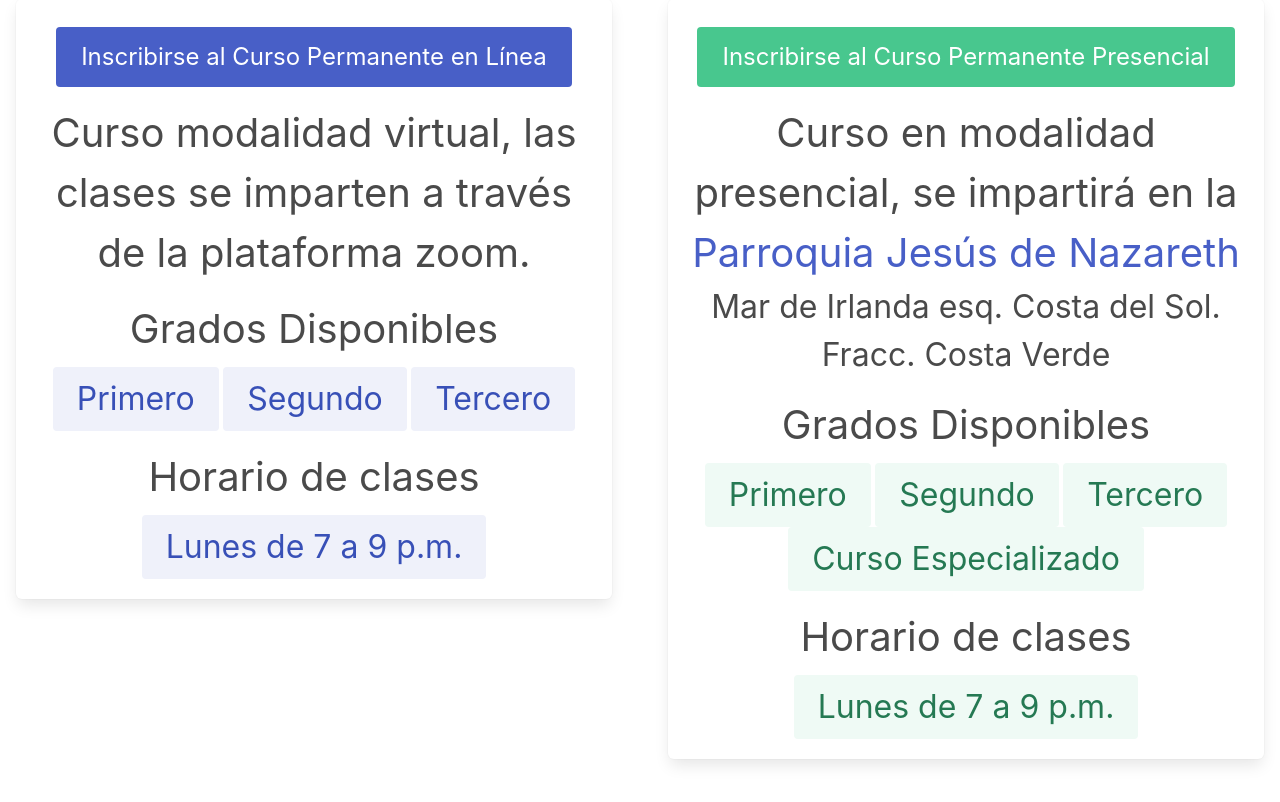
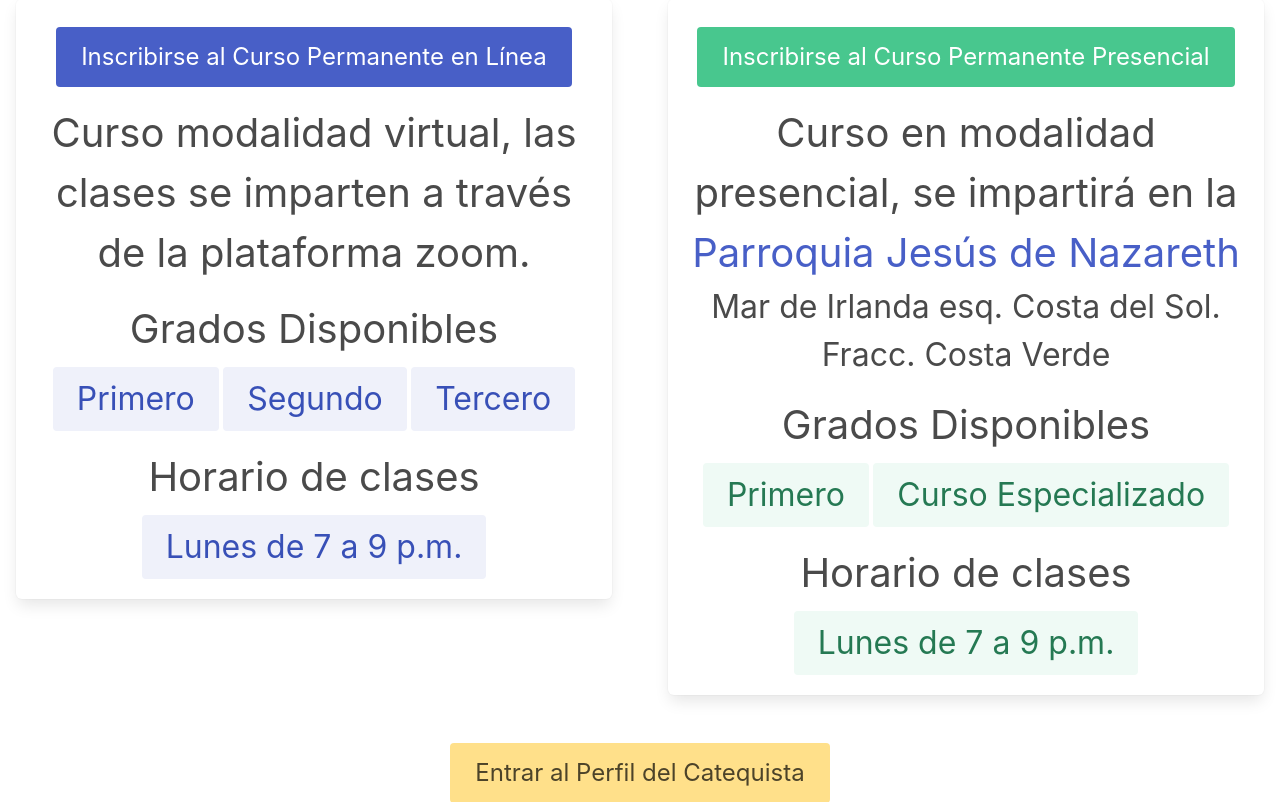
Before and after one commit to floresgfelipe/perma23, a Flask app: page / in a window 1280 px wide. Shown: the part 69-871 px from the top of the page. Run offline with Flask 3, Linux system fonts and the light colour scheme.

Commit message:
Arreglar grados presenciales

```diff
--- a/app/forms.py
+++ b/app/forms.py
@@ -174,8 +174,6 @@
         choices=[
             ('', ''),
             (1, 'Primer Grado'),
-            (2, 'Segundo Grado'),
-            (3, 'Tercer Grado'),
             (4, 'Curso Especializado')
         ],
         render_kw={'autocomplete':'off', 'class':'select'}
--- a/app/templates/index.html
+++ b/app/templates/index.html
@@ -36,8 +36,6 @@
                         <p class="is-size-2 mt-4">Grados Disponibles</p>
                         <div class="container has-text-centered mt-2">
                             <span class="tag is-large is-success is-light">Primero</span>
-                            <span class="tag is-large is-success is-light">Segundo</span>
-                            <span class="tag is-large is-success is-light">Tercero</span>
                             <span class="tag is-large is-success is-light">Curso Especializado</span>
                         </div>
                         <p class="is-size-2 mt-4">Horario de clases</p>
--- a/app/templates/presencial.html
+++ b/app/templates/presencial.html
@@ -3,7 +3,7 @@
 {% block content %}
 <div class="mx-4 mt-2 container has-text-centered">
     <div class="container mb-4">
-        <div class="notification is-link has-text-centered is-size-4 is-size-1-touch">
+        <div class="notification is-success has-text-centered is-size-4 is-size-1-touch">
             <p>Inscripción para el Curso Permanente de la Escuela Diocesana de Catequesis</p>
         </div>
         <p class="box title is-3 mb-6 is-size-1-touch">Modalidad Presencial</p>
```
